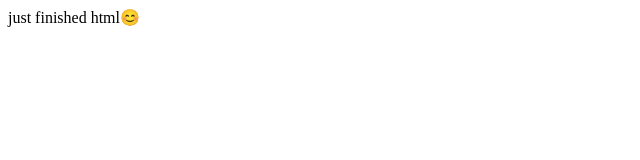
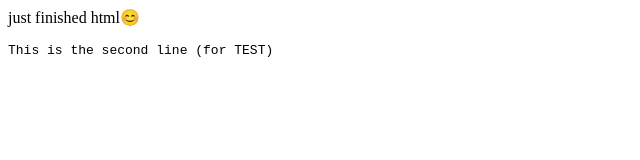
Before and after one commit to SameerChn/Test, a plain HTML site: page index.html in a window 1280 px wide. Shown: the whole page, without its empty margins (0-640 px from the left). Drawn offline with Linux system fonts and the light colour scheme.

Commit message:
Testbranching

```diff
--- a/index.html
+++ b/index.html
@@ -1 +1,2 @@
 <P>just finished html😊</P>
+<pre>This is the second line (for TEST)</pre>
```
